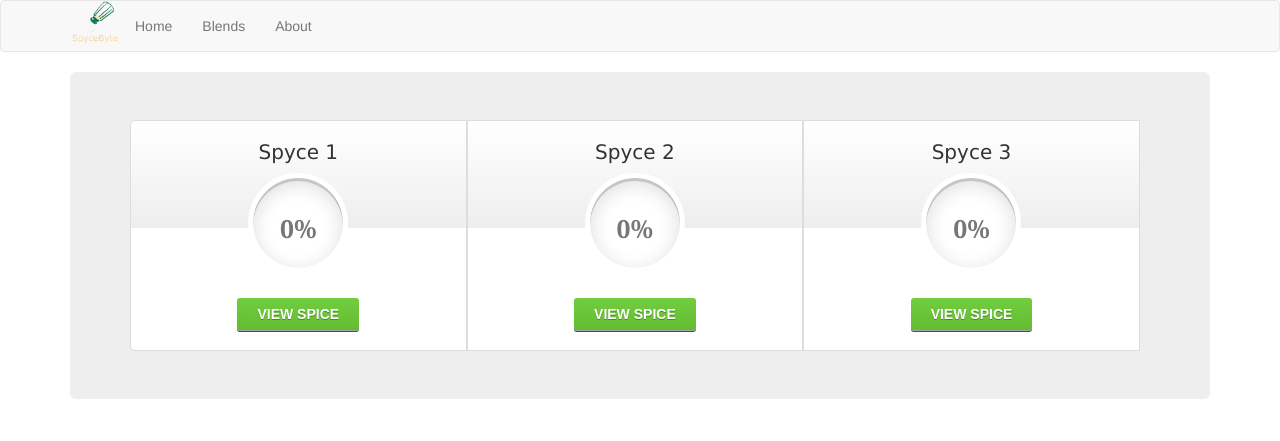
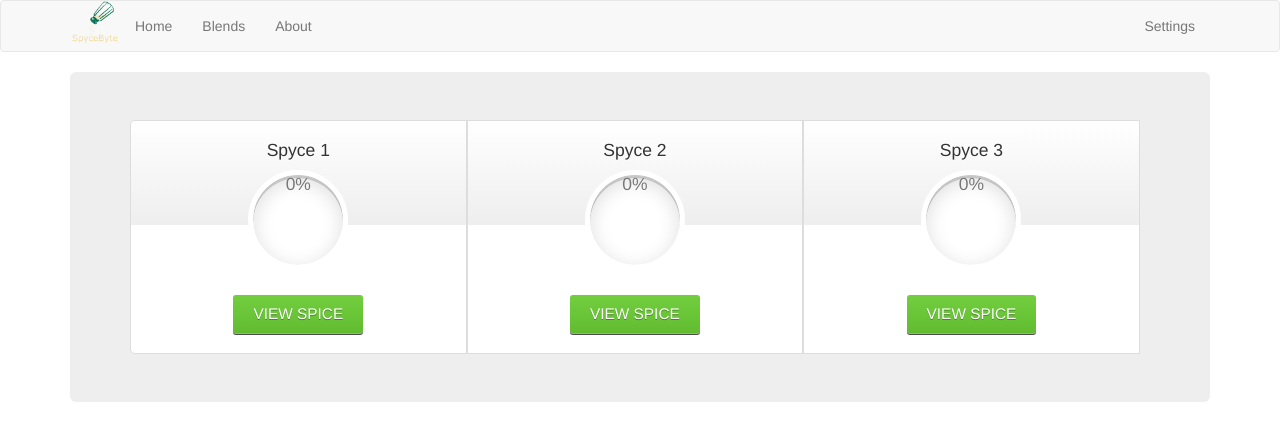
Before and after one commit to Terrillc13/SpyceByte, a Flask app: page / in a window 1280 px wide. Shown: the top 441 px of the page. Run offline with Flask 2, Linux system fonts and the light colour scheme; some libraries are stand-ins or nearby versions.

Commit message:
Added settings html.

```diff
--- a/app.py
+++ b/app.py
@@ -25,6 +25,9 @@ def blends():
 def blend(id):
     return render_template('blend.html', id=id)
 
+@app.route('/settings')
+def settings():
+    return render_template('settings.html')
 
 if __name__ == '__main__':
     app.run(debug=True)
--- a/static/CSS/main.css
+++ b/static/CSS/main.css
@@ -8,7 +8,7 @@ body{
 }
 
 #spice-table .spice {
-	font: 12px 'Lucida Sans', 'trebuchet MS', Arial, Helvetica;
+    font-size: 1em;
 	text-shadow: 0 1px rgba(255,255,255,.8);
 	background: #fff;
 	border: 1px solid #ddd;
@@ -47,7 +47,7 @@ body{
 /* --------------- */
 
 #spice-table h3 {
-	font-size: 20px;
+	font-size: 1.25em;
 	font-weight: normal;
 	padding: 20px;
 	margin: -20px -20px 50px -20px;
@@ -89,7 +89,7 @@ body{
 
 #spice-table h3 span {
 	display: block;
-	font: bold 25px/100px Georgia, Serif;
+	font-size: 1.5;
 	color: #777;
 	background: #fff;
 	border: 5px solid #fff;
@@ -124,7 +124,7 @@ body{
 	padding: 8px 20px;
 	margin: 20px 0 0 0;
 	color: #fff;
-	font: bold 14px Arial, Helvetica;
+	font-size: 1.1em;
 	text-transform: uppercase;
 	text-decoration: none;
 	display: inline-block;
--- a/templates/includes/_navbar.html
+++ b/templates/includes/_navbar.html
@@ -17,6 +17,9 @@
                 <li><a href="/blends">Blends</a></li>
                 <li><a href="/about">About</a></li>
             </ul>
+            <ul class="nav navbar-nav navbar-right">
+              <li><a href="/settings">Settings</a></li>
+          </ul>
         </div><!--/.nav-collapse -->
     </div>
 </nav>
--- /dev/null
+++ b/templates/settings.html
@@ -0,0 +1,5 @@
+{% extends 'layout.html' %}
+
+{% block body %}
+    <h1>Settings</h1>
+{% endblock %}
```
